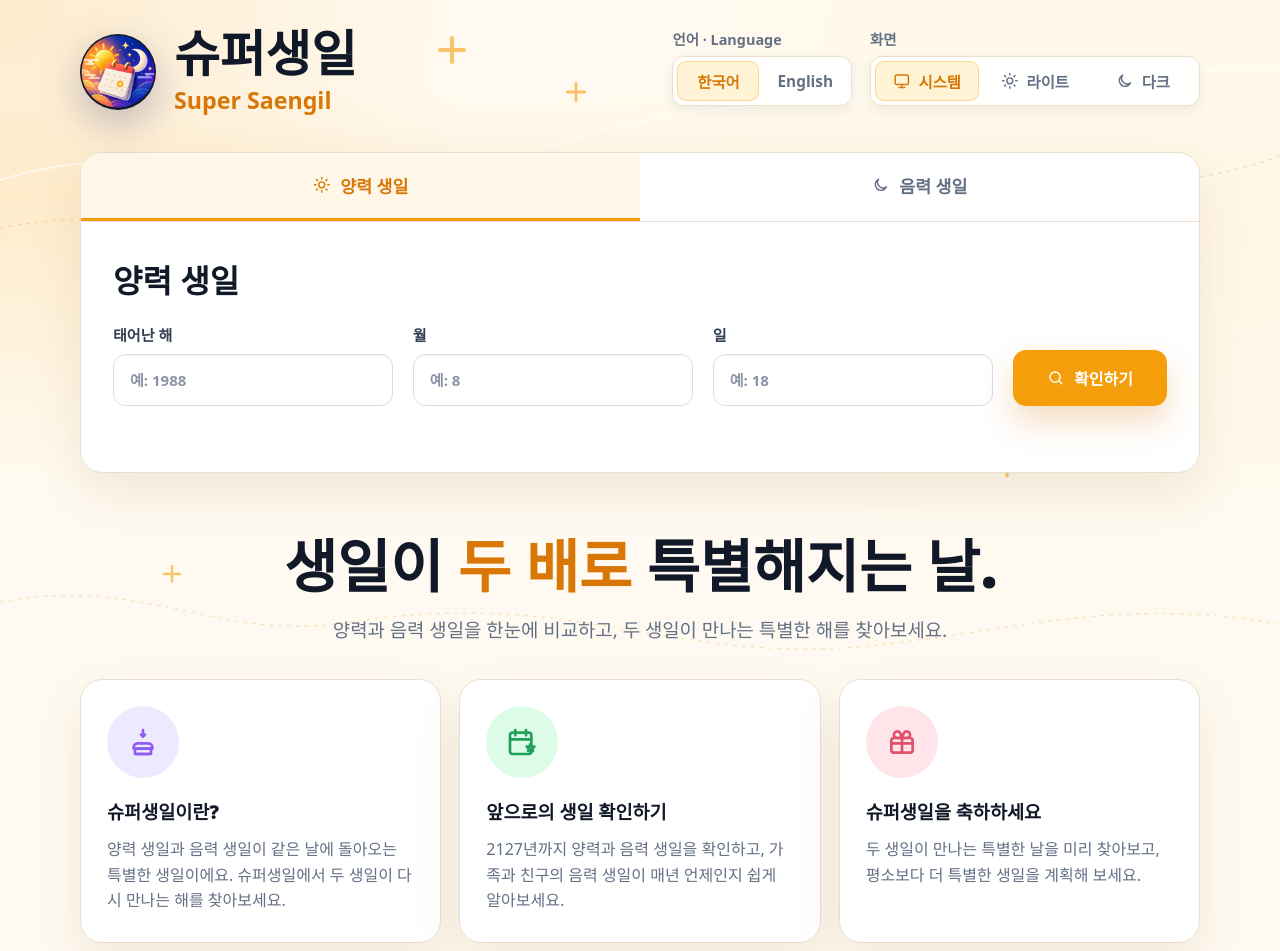
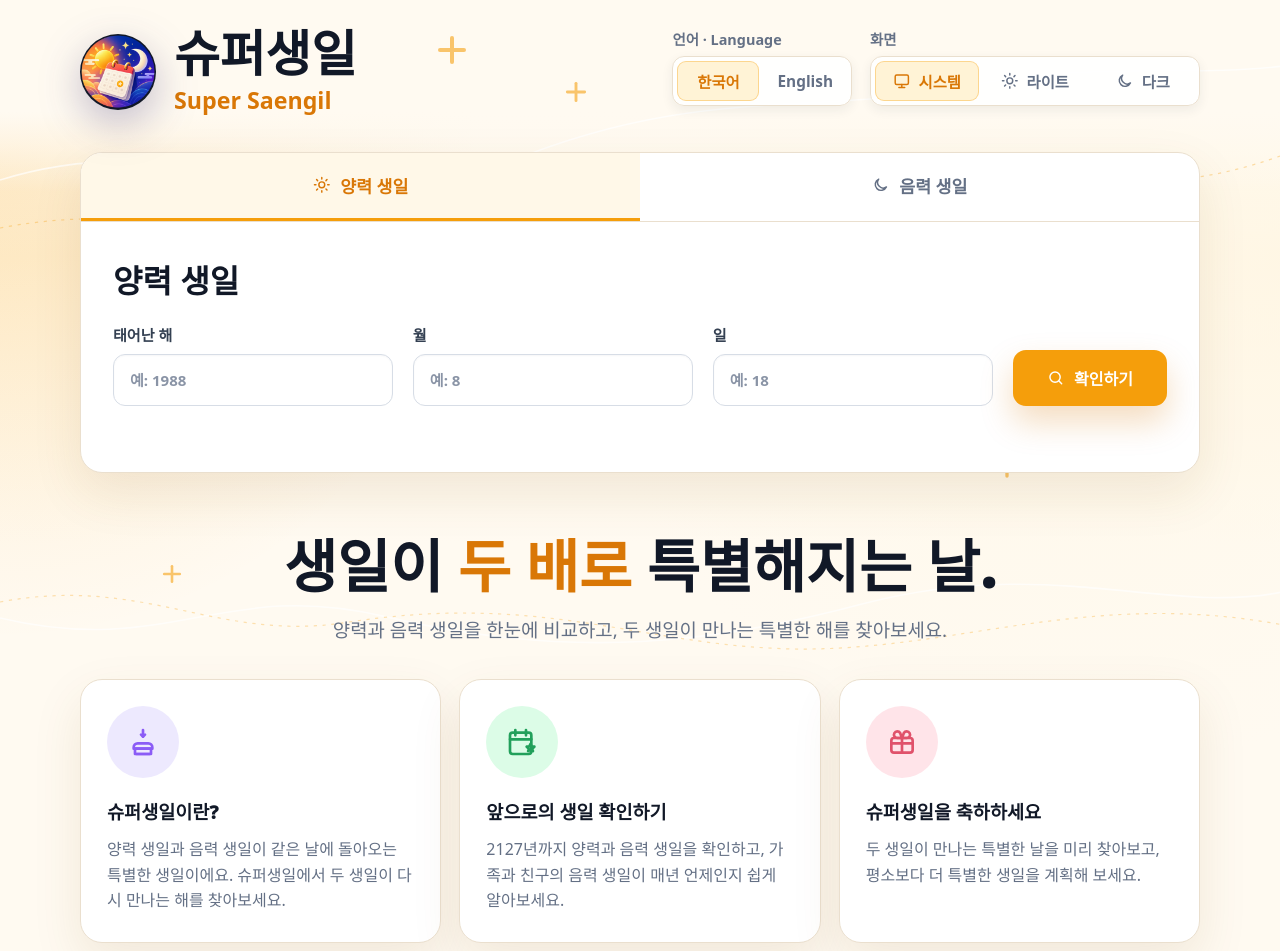
Before and after one commit to unpixelated-ideas/supersaengil, a website built with Vite: page app/index.html in a window 1280 px wide. Shown: the top 951 px of the page. Built offline with nearby package versions, Linux system fonts and the light colour scheme.

Commit message:
Refine canvas background gradients

```diff
--- a/app/src/styles.css
+++ b/app/src/styles.css
@@ -13,9 +13,10 @@
   --canvas-top: #fffaf1;
   --theme-color: #fffaf1;
   --canvas-background:
-    radial-gradient(circle at top left, rgba(245, 158, 11, 0.16), transparent 30rem),
-    radial-gradient(circle at 86% 12%, rgba(255, 248, 232, 0.92), transparent 34rem),
-    linear-gradient(180deg, var(--canvas-top) 0, var(--canvas-top) 5.5rem, #fff4df 12rem, var(--bg) 32rem, var(--bg) 100%);
+    linear-gradient(180deg, var(--canvas-top) 0, var(--canvas-top) 7rem, rgba(255, 250, 241, 0) 12rem),
+    radial-gradient(circle at 0 10rem, rgba(245, 158, 11, 0.16), transparent 30rem),
+    radial-gradient(circle at 86% 14rem, rgba(255, 248, 232, 0.92), transparent 34rem),
+    linear-gradient(180deg, var(--canvas-top) 0, var(--canvas-top) 7rem, #fff4df 16rem, var(--bg) 34rem, var(--bg) 100%);
   --shadow: 0 20px 50px rgba(120, 76, 21, 0.1);
   --shadow-warm: 0 16px 32px rgba(217, 119, 6, 0.25);
   --focus: #fbbf24;
@@ -37,9 +38,10 @@
   --canvas-top: #0d1322;
   --theme-color: #0d1322;
   --canvas-background:
-    radial-gradient(circle at top left, rgba(245, 158, 11, 0.12), transparent 28rem),
-    radial-gradient(circle at 85% 12%, rgba(54, 40, 21, 0.32), transparent 34rem),
-    linear-gradient(180deg, var(--canvas-top) 0, var(--canvas-top) 5.5rem, #1d1b20 12rem, #151826 30rem, var(--bg) 100%);
+    linear-gradient(180deg, var(--canvas-top) 0, var(--canvas-top) 7rem, rgba(13, 19, 34, 0) 12rem),
+    radial-gradient(circle at 0 10rem, rgba(245, 158, 11, 0.12), transparent 28rem),
+    radial-gradient(circle at 85% 14rem, rgba(54, 40, 21, 0.32), transparent 34rem),
+    linear-gradient(180deg, var(--canvas-top) 0, var(--canvas-top) 7rem, #1d1b20 16rem, #151826 32rem, var(--bg) 100%);
   --shadow: 0 20px 50px rgba(0, 0, 0, 0.34);
   --shadow-warm: 0 16px 32px rgba(245, 158, 11, 0.16);
   --focus: #f59e0b;
```
